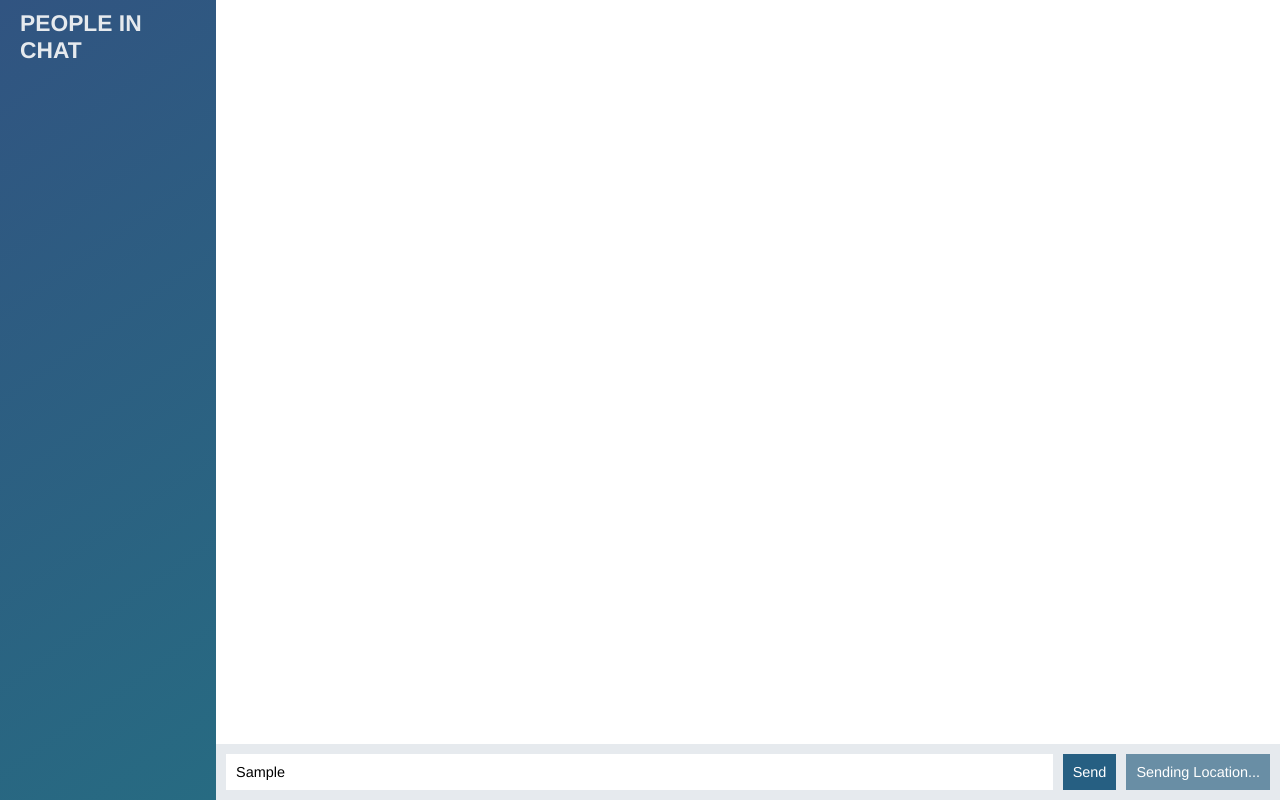
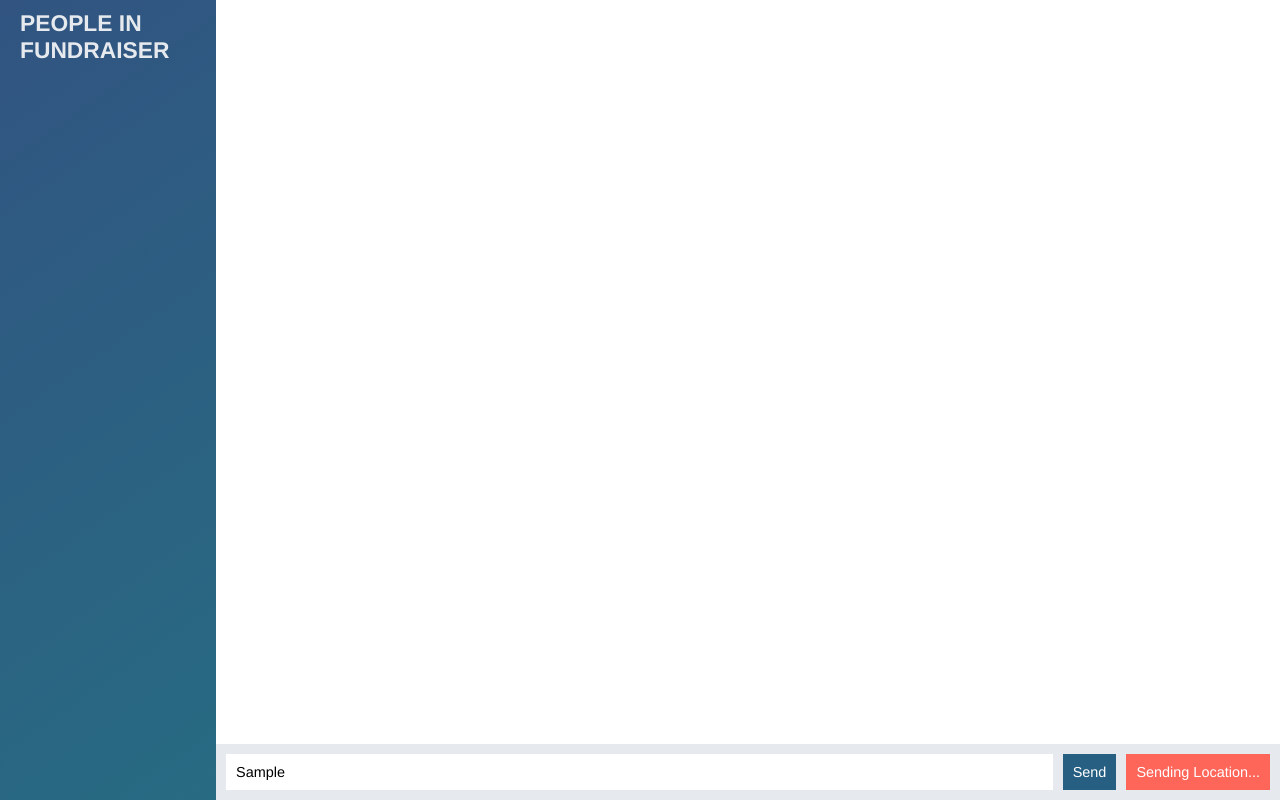
Before and after one commit to sangeetparashar/node-chat-app, a website: page public/chat.html in a window 1280 px wide. Both pictures are taken after typing "Sample" into the empty fields and a click on the button "Send Location". Drawn offline with nearby package versions, Linux system fonts and the light colour scheme; no server answers.

Commit message:
chaging style:

```diff
--- a/public/chat.html
+++ b/public/chat.html
@@ -9,7 +9,7 @@
 
 <body class="chat">
     <div class="chat__sidebar">
-        <h3> PEOPLE IN CHAT</h3>
+        <h3> PEOPLE IN FUNDRAISER</h3>
         <div id="users"></div>
         </div>
         <div class="chat__main">
--- a/public/css/styles.css
+++ b/public/css/styles.css
@@ -34,12 +34,12 @@ button {
 }
 
     button:hover {
-        background: #1F4C69
+        background:#ff665a;
     }
 
     button:disabled {
         cursor: default;
-        background: #698ea5
+        background:#ff665a;
     }
 
 .centered-form {
```
Also changed, not shown: public/index.html (+2 -2 lines).
